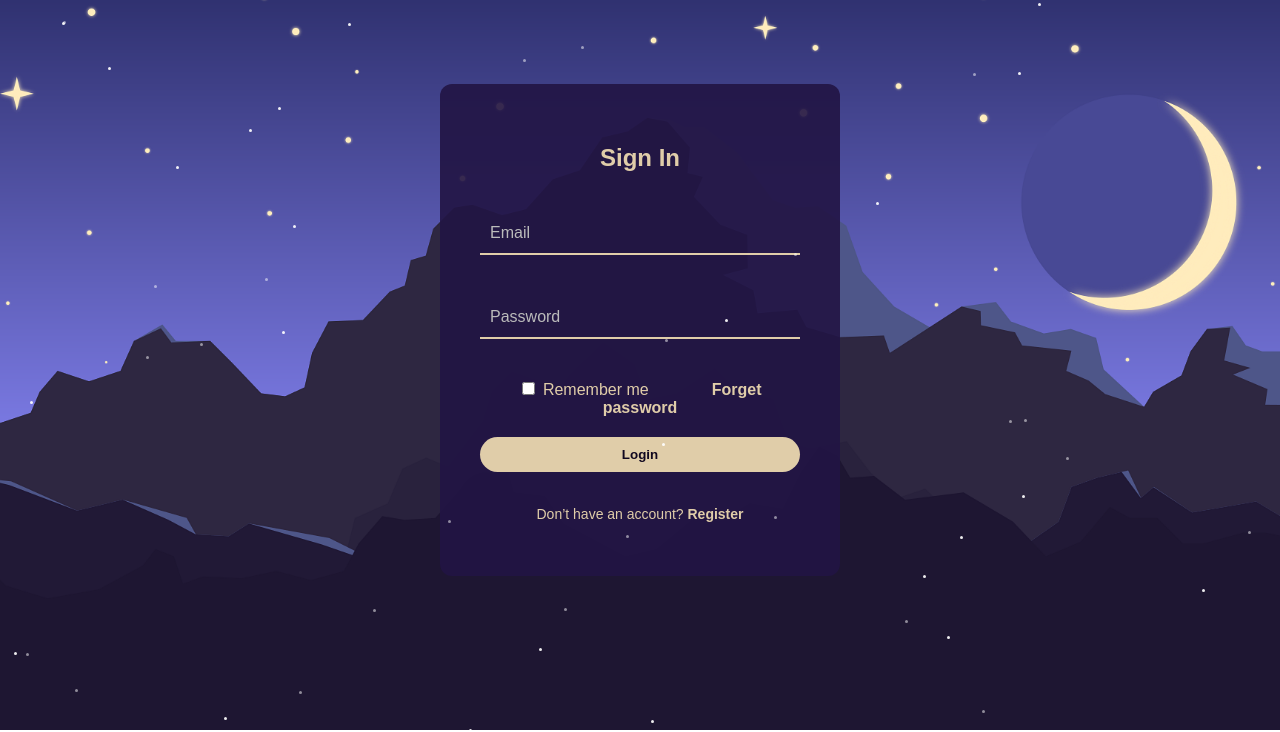
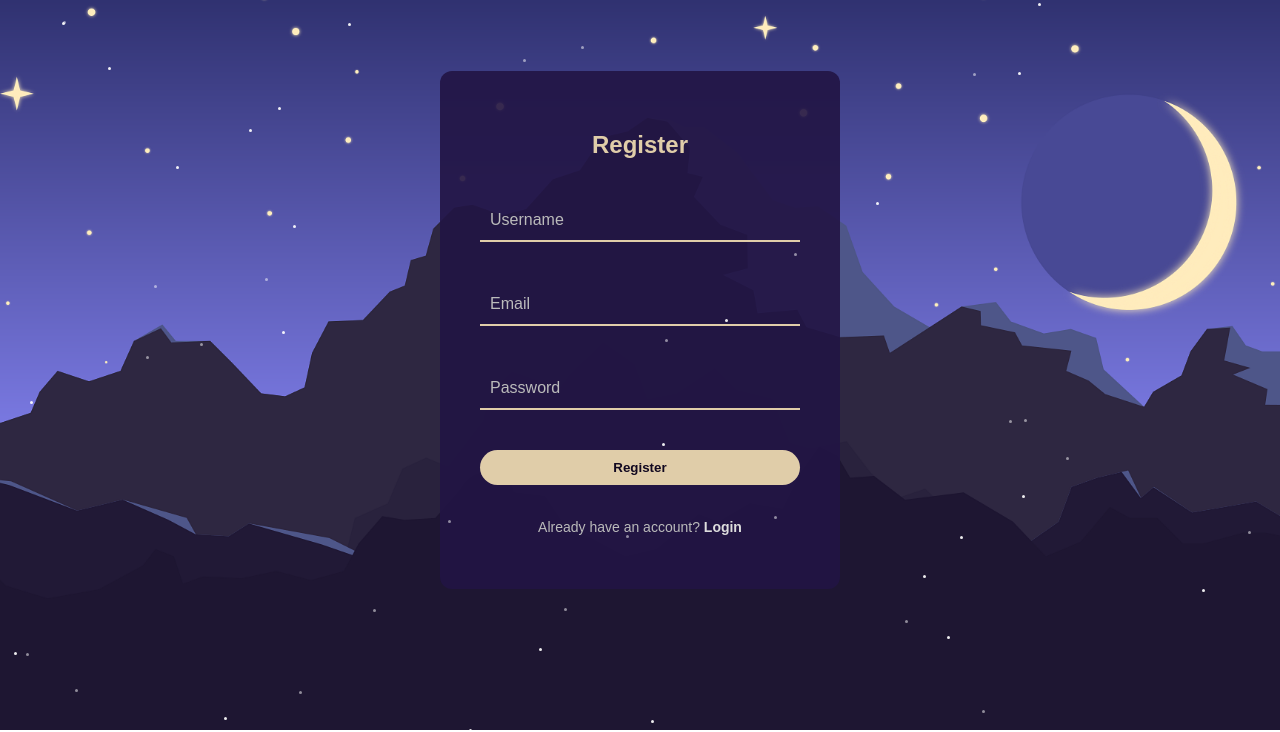
Before and after one commit to Nyashk/ProjectWeb, a plain HTML site: page front/index.html in a window 1280 px wide. Both pictures are taken after a click on the link "Register". Shown: the part 70-802 px from the top of the page. Drawn offline with Linux system fonts and the light colour scheme.

Commit message:
okno registracii

```diff
--- a/front/css/styles.css
+++ b/front/css/styles.css
@@ -252,3 +252,90 @@ header a:hover {
 .star-twinkle:nth-child(even) {
     animation-duration: 3s;
 }
+
+.register-form {
+    background: rgba(34, 21, 68, 0.9);
+    border-radius: 12px;
+    padding: 40px;
+    width: 320px;
+    text-align: center;
+    display: flex;
+    flex-direction: column;
+    gap: 20px;
+    transition: box-shadow 0.3s ease-in-out;
+}
+
+.register-form:hover {
+    box-shadow: 0 0 20px rgba(255, 255, 255, 0.8);
+}
+
+.register-form .input-field {
+    position: relative;
+    display: flex;
+    align-items: center;
+    margin-bottom: 20px;
+    width: 100%;
+}
+
+.register-form .input-field label {
+    position: absolute;
+    left: 10px;
+    top: 50%;
+    transform: translateY(-50%);
+    color: #bbb;
+    font-size: 16px;
+    transition: all 0.3s ease-in-out;
+    pointer-events: none;
+}
+
+.register-form .input-field input {
+    width: 100%;
+    padding: 12px 10px;
+    border: none;
+    background: transparent;
+    border-bottom: 2px solid #e0cda9;
+    color: #e0cda9;
+    outline: none;
+    font-size: 16px;
+    text-indent: 2px;
+}
+
+.register-form .input-field input:focus + label,
+.register-form .input-field input:not(:placeholder-shown) + label {
+    top: 0;
+    font-size: 12px;
+    color: #e0cda9;
+}
+
+.register-form button {
+    width: 100%;
+    padding: 10px;
+    background-color: #e0cda9;
+    border: none;
+    border-radius: 20px;
+    cursor: pointer;
+    color: #110820;
+    font-weight: bold;
+    transition: background 0.3s, transform 0.2s;
+}
+
+.register-form button:hover {
+    background-color: #f0d9b5;
+    transform: scale(1.05);
+}
+
+.register-form .login-link {
+    font-size: 14px;
+    color: #bbb;
+}
+
+.register-form .login-link a {
+    font-weight: bold;
+    color: #ddd;
+    text-decoration: none;
+    transition: color 0.3s;
+}
+
+.register-form .login-link a:hover {
+    color: #e0cda9;
+}
--- a/front/index.html
+++ b/front/index.html
@@ -17,7 +17,8 @@
         </header>
 
         <div class="login-container">
-            <form class="login-form">
+            <div class="form-wrapper">
+                <form class="login-form" id="login-form">
                     <h2>Sign In</h2>
                     <div class="input-field">
                         <input type="email" id="email" required placeholder=" ">
@@ -33,8 +34,30 @@
                         <a href="#">Forget password</a>
                     </div>
                     <button type="submit">Login</button>
-                <p class="register-link">Don’t have an account? <a href="#">Register</a></p>
+                    <p class="register-link">Don’t have an account? <a href="#" id="show-register">Register</a></p>
                 </form>
+
+                <form class="register-form" id="register-form" style="display: none;">
+                    <h2>Register</h2>
+                    <div class="input-field">
+                        <input type="text" id="username" required placeholder=" ">
+                        <label for="username">Username</label>
+                    </div>
+
+                    <div class="input-field">
+                        <input type="email" id="reg-email" required placeholder=" ">
+                        <label for="reg-email">Email</label>
+                    </div>
+
+                    <div class="input-field">
+                        <input type="password" id="reg-password" required placeholder=" ">
+                        <label for="reg-password">Password</label>
+                    </div>
+
+                    <button type="submit">Register</button>
+                    <p class="login-link">Already have an account? <a href="#" id="show-login">Login</a></p>
+                </form>
+            </div>
         </div>
     </div>
 
--- a/front/script.js
+++ b/front/script.js
@@ -1,5 +1,24 @@
 document.addEventListener("DOMContentLoaded", () => {
     const inputs = document.querySelectorAll(".input-field input");
+    const loginForm = document.getElementById("login-form");
+    const registerForm = document.getElementById("register-form");
+    const formWrapper = document.querySelector(".form-wrapper");
+    const showRegister = document.getElementById("show-register");
+    const showLogin = document.getElementById("show-login");
+
+    showRegister.addEventListener("click", (e) => {
+        e.preventDefault();
+        loginForm.style.display = "none";
+        registerForm.style.display = "flex";
+        formWrapper.style.height = "auto";
+    });
+
+    showLogin.addEventListener("click", (e) => {
+        e.preventDefault();
+        registerForm.style.display = "none";
+        loginForm.style.display = "flex";
+        formWrapper.style.height = "auto";
+    });
 
     inputs.forEach(input => {
         input.addEventListener("focus", () => {
@@ -47,6 +66,4 @@ function createTwinklingStars() {
 
     createTwinklingStars();
     startFallingStars();
-
-
 });
```
Lines whose indentation alone changed are shown as unchanged.
